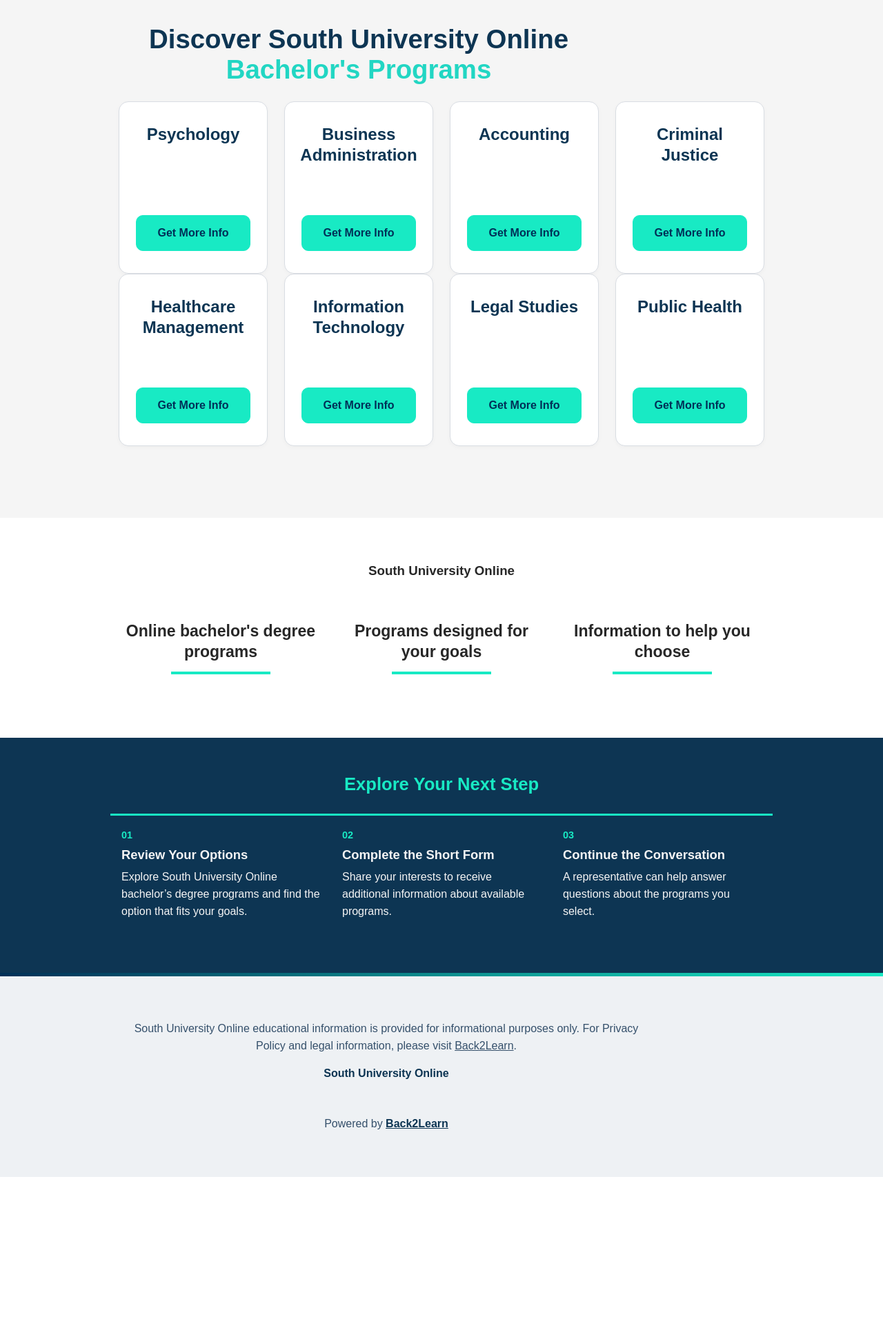
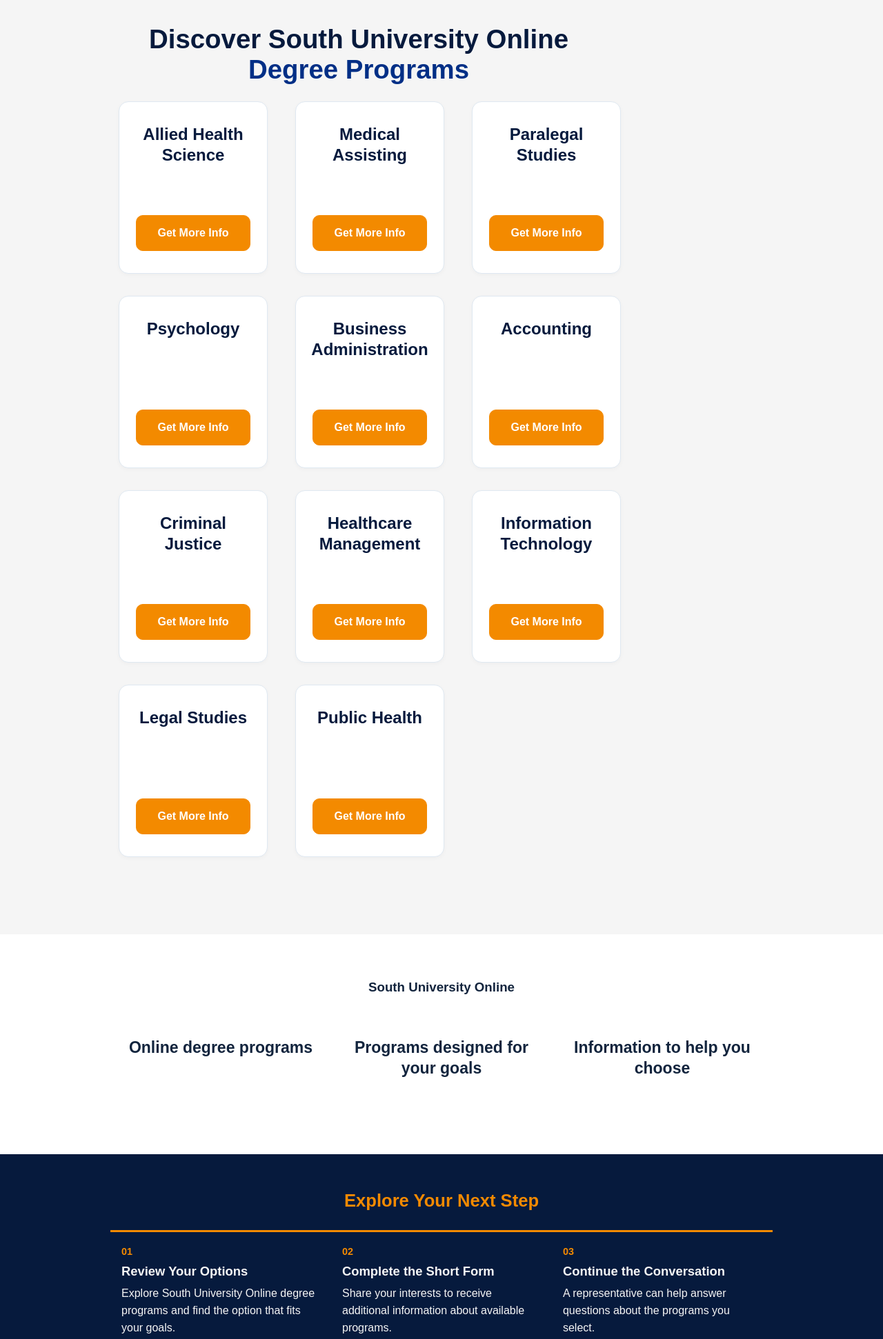
Before and after one commit to focusquestsrm/southuniversity, a website: page public/index.html in a window 1280 px wide. Shown: the part 624-2566 px from the top of the page at 69% size. Before the commit the page ends 2331 px from the top, so only its background shows below. Drawn offline with Linux system fonts and the light colour scheme.

Commit message:
Complete South University program and compliance updates

```diff
--- a/public/index.html
+++ b/public/index.html
@@ -7,12 +7,12 @@
     <title>South University Online | Explore Degree Programs</title>
     <meta
       name="description"
-      content="Explore online bachelor's degree programs from South University."
+      content="Explore online degree programs from South University."
     />
     <link rel="canonical" href="https://southuniversity-landing-page.netlify.app/" />
     <meta property="og:type" content="website" />
     <meta property="og:title" content="South University Online | Explore Degree Programs" />
-    <meta property="og:description" content="Explore online bachelor's degree programs from South University." />
+    <meta property="og:description" content="Explore online degree programs from South University." />
     <meta property="og:url" content="https://southuniversity-landing-page.netlify.app/" />
     <base href="./" />
     <link
@@ -28,7 +28,7 @@
         <a href="/" class="navbar-brand" aria-label="South University Online home">
           <img src="/images/south-university-logo.png" alt="South University Online" />
           <span class="brand-divider" aria-hidden="true"></span>
-          <img class="publisher-logo" src="/images/launch-your-degree-logo.png" alt="LaunchYourDegree" />
+          <img class="publisher-logo" src="/images/launch-your-degree-logo.png" alt="Launch Your Degree" />
         </a>
       </div>
     </nav>
@@ -314,7 +314,7 @@
             <div class="col-lg-10 col-xl-9">
               <h2 class="programs-heading">
                 Discover South University Online
-                <span class="text-accent">Bachelor's Programs</span>
+                <span class="text-accent">Degree Programs</span>
               </h2>
             </div>
           </div>
@@ -334,7 +334,7 @@
 
           <div class="row align-items-start text-center mx-auto">
             <div class="col-md-4 feature">
-              <h2>Online bachelor's degree programs</h2>
+              <h2>Online degree programs</h2>
               <hr />
             </div>
             <div class="col-md-4 feature">
@@ -363,7 +363,7 @@
             <div class="col-md-4 step-card">
               <div class="step-number">01</div>
               <h3>Review Your Options</h3>
-              <p>Explore South University Online bachelor’s degree programs and find the option that fits your goals.</p>
+              <p>Explore South University Online degree programs and find the option that fits your goals.</p>
             </div>
             <div class="col-md-4 step-card">
               <div class="step-number">02</div>
@@ -382,14 +382,26 @@
 
     <div class="footer-divider" aria-hidden="true"></div>
 
+    <section class="legal-info" aria-label="South University legal information">
+      <div class="container">
+        <div class="row justify-content-center">
+          <div class="col-lg-10 col-xl-9 legal-content">
+            <p>1. Programs, including all Clinical/Medical programs, have a required in-person clinical, practicum, or externship. We cannot guarantee flexibility in these components of the program.</p>
+            <p>2. South University does not promise or guarantee licensure, employment, or salary amounts.</p>
+            <p>3. Ask to speak with a Financial Aid Advisor for financial aid, scholarships and grants that may be available to those who qualify.</p>
+            <p>South University is accredited by the Southern Association of Colleges and Schools Commission on Colleges (SACSCOC) to award associate, baccalaureate, master’s, and doctorate degrees. South University also may offer credentials such as certificates and diplomas at approved degree levels. Questions about the accreditation of South University may be directed in writing to the Southern Association of Colleges and Schools Commission on Colleges at 1866 Southern Lane, Decatur, GA 30033-4097, by calling <a href="tel:4046794500">(404) 679-4500</a>, or by using information available on SACSCOC’s website at <a href="https://www.sacscoc.org/" target="_blank" rel="noopener noreferrer">www.sacscoc.org</a>.</p>
+            <p>Programs, credential levels, technology, and scheduling options vary by school and are subject to change. Not all programs are available to residents of all U.S. states. South University does not promise or guarantee employment or licensure. South University’s online programs, 709 Mall Blvd., Savannah, GA 31406. © 2026 South University. All rights reserved.</p>
+          </div>
+        </div>
+      </div>
+    </section>
+
     <footer class="site-footer">
       <div class="container">
         <div class="row justify-content-center text-center">
           <div class="col-lg-11 col-xl-10">
             <p class="footer-text mb-2">
-              South University Online educational information is provided for informational purposes only.
-              For Privacy Policy and legal information, please visit
-              <a href="https://www.back2learn.com/" target="_blank" rel="noopener noreferrer">Back2Learn</a>.
+              Privacy Policy: The content on this page is proprietary and intended for informational purposes only. Copying, reproducing, or distributing any information displayed here without explicit permission is strictly prohibited. For more details, please refer to South University’s full <a href="https://www.southuniversity.edu/compliance/privacy-and-cookies-policy" target="_blank" rel="noopener noreferrer">Privacy Policy</a>.
             </p>
 
             <p class="footer-copy mb-5">
@@ -397,7 +409,7 @@
             </p>
 
             <p class="footer-powered mb-0">
-              Powered by <a href="https://www.back2learn.com/" class="footer-brand" target="_blank" rel="noopener noreferrer">Back2Learn</a>
+              Powered by Launch Your Degree
             </p>
           </div>
         </div>
--- a/public/js/program-availability.js
+++ b/public/js/program-availability.js
@@ -2,6 +2,9 @@
   'use strict';
 
   const approvedPrograms = [
+    ['114280', 'Allied Health Science'],
+    ['114276', 'Medical Assisting'],
+    ['114278', 'Paralegal Studies'],
     ['114281', 'Psychology'],
     ['114282', 'Business Administration'],
     ['114283', 'Accounting'],
--- a/public/styles/main.css
+++ b/public/styles/main.css
@@ -1,17 +1,17 @@
 :root {
-  --south-navy: #0d3553;
-  --south-navy-deep: #003057;
-  --south-teal: #18eac4;
-  --south-teal-bright: #22d6c3;
-  --south-dark: #272727;
-  --south-gray: #f5f5f5;
-  --south-light-bg: #eef1f4;
-  --south-border: #d9dde3;
-  --south-text: #35506b;
+  --south-navy: #061a3d;
+  --south-navy-deep: #002f86;
+  --south-orange: #f38a00;
+  --south-orange-hover: #c97000;
+  --south-dark: #12243d;
+  --south-gray: #f4f7fa;
+  --south-light-bg: #f4f7fa;
+  --south-border: #dfe8f1;
+  --south-text: #1c3558;
   --south-white: #ffffff;
   --south-danger: #d92d20;
   --south-success: #1fcb65;
-  --field-shadow: 0 0.1rem 0.5rem rgba(13, 53, 83, 0.08);
+  --field-shadow: 0 0.1rem 0.5rem rgba(6, 26, 61, 0.12);
 }
 
 *, *::before, *::after {
@@ -50,7 +50,7 @@
 input:focus-visible,
 select:focus-visible,
 a:focus-visible {
-  outline: 3px solid rgba(24, 234, 196, 0.75);
+  outline: 3px solid rgba(243, 138, 0, 0.7);
   outline-offset: 2px;
 }
 
@@ -72,11 +72,11 @@
 
 .navbar-brand img:first-of-type { height: 58px; }
 .navbar-brand .publisher-logo { height: 38px; max-width: 180px; }
-.brand-divider { height: 32px; width: 1px; background: rgba(13, 53, 83, 0.25); margin: 0 1rem; }
+.brand-divider { height: 32px; width: 1px; background: rgba(6, 26, 61, 0.25); margin: 0 1rem; }
 
 .hero-shell {
-  background-color: var(--south-navy-deep);
-  background-image: linear-gradient(90deg, rgba(0, 48, 87, 0.9), rgba(0, 48, 87, 0.62)), url('/images/south-university-hero-flipped.png');
+  background-color: var(--south-navy);
+  background-image: linear-gradient(90deg, rgba(6, 26, 61, 0.96), rgba(0, 47, 134, 0.78)), url('/images/south-university-hero-flipped.png');
   background-position: center center;
   background-size: cover;
   background-repeat: no-repeat;
@@ -173,14 +173,14 @@
 
 .form-control:focus,
 .form-select:focus {
-  border-color: rgba(24, 234, 196, 0.9);
-  box-shadow: 0 0 0 0.2rem rgba(24, 234, 196, 0.2);
+  border-color: rgba(243, 138, 0, 0.9);
+  box-shadow: 0 0 0 0.2rem rgba(243, 138, 0, 0.18);
 }
 
 .btn-primary {
-  background-color: var(--south-teal);
-  color: var(--south-navy-deep);
-  border: 1px solid var(--south-teal);
+  background-color: var(--south-orange);
+  color: var(--south-white);
+  border: 1px solid var(--south-orange);
   border-radius: 0.5rem;
   padding: 0.85rem 1.35rem;
   font-weight: 700;
@@ -190,9 +190,9 @@
 
 .btn-primary:hover,
 .btn-primary:focus-visible {
-  background-color: #12d9b6;
-  border-color: #12d9b6;
-  color: var(--south-navy-deep);
+  background-color: var(--south-orange-hover);
+  border-color: var(--south-orange-hover);
+  color: var(--south-white);
 }
 
 .btn-primary:disabled {
@@ -283,7 +283,17 @@
 }
 
 .text-accent {
-  color: var(--south-teal-bright);
+  color: var(--south-navy-deep);
+}
+
+#program-card-list {
+  row-gap: 1.5rem;
+  column-gap: 1rem;
+}
+
+#program-card-list > [class*='col-'] {
+  display: flex;
+  padding-bottom: 0.5rem;
 }
 
 .program-card {
@@ -293,6 +303,7 @@
   padding: 32px 24px;
   box-shadow: 0 2px 6px rgba(0, 0, 0, 0.03);
   height: 250px;
+  width: 100%;
   text-align: center;
   display: flex;
   flex-direction: column;
@@ -304,7 +315,7 @@
 .program-card .program-icon {
   font-size: 2.6rem;
   line-height: 1;
-  color: var(--south-teal-bright);
+  color: var(--south-orange);
 }
 
 .program-title {
@@ -378,12 +389,12 @@
 
 .accreditation-band .step-card {
   padding: 1.25rem 1rem;
-  border-top: 3px solid var(--south-teal);
+  border-top: 3px solid var(--south-orange);
   text-align: left;
 }
 
 .accreditation-band .step-number {
-  color: var(--south-teal);
+  color: var(--south-orange);
   font-weight: 700;
   font-size: 0.9rem;
 }
@@ -403,7 +414,7 @@
   font-size: clamp(1.2rem, 2vw, 2rem);
   line-height: 1.5;
   font-weight: 700;
-  color: var(--south-teal);
+  color: var(--south-orange);
   text-align: center;
 }
 
@@ -419,6 +430,27 @@
 .site-footer {
   background-color: var(--south-light-bg);
   padding: 3rem 0;
+}
+
+.legal-info {
+  background-color: var(--south-white);
+  border-top: 1px solid var(--south-border);
+  padding: 2.5rem 0 1rem;
+}
+
+.legal-content {
+  color: var(--south-text);
+  font-size: 1rem;
+  line-height: 1.65;
+}
+
+.legal-content p {
+  margin: 0 0 0.9rem;
+}
+
+.legal-content a {
+  color: var(--south-navy-deep);
+  text-decoration: underline;
 }
 
 .footer-text,
@@ -448,7 +480,7 @@
 .footer-divider {
   height: 5px;
   width: 100%;
-  background-image: linear-gradient(to right, #003057, #18eac4);
+  background-image: linear-gradient(to right, #061a3d, #002f86, #f38a00);
 }
 
 .meta-note {
```
Also changed, not shown: tests/validation.test.js (+30 -0 lines).
